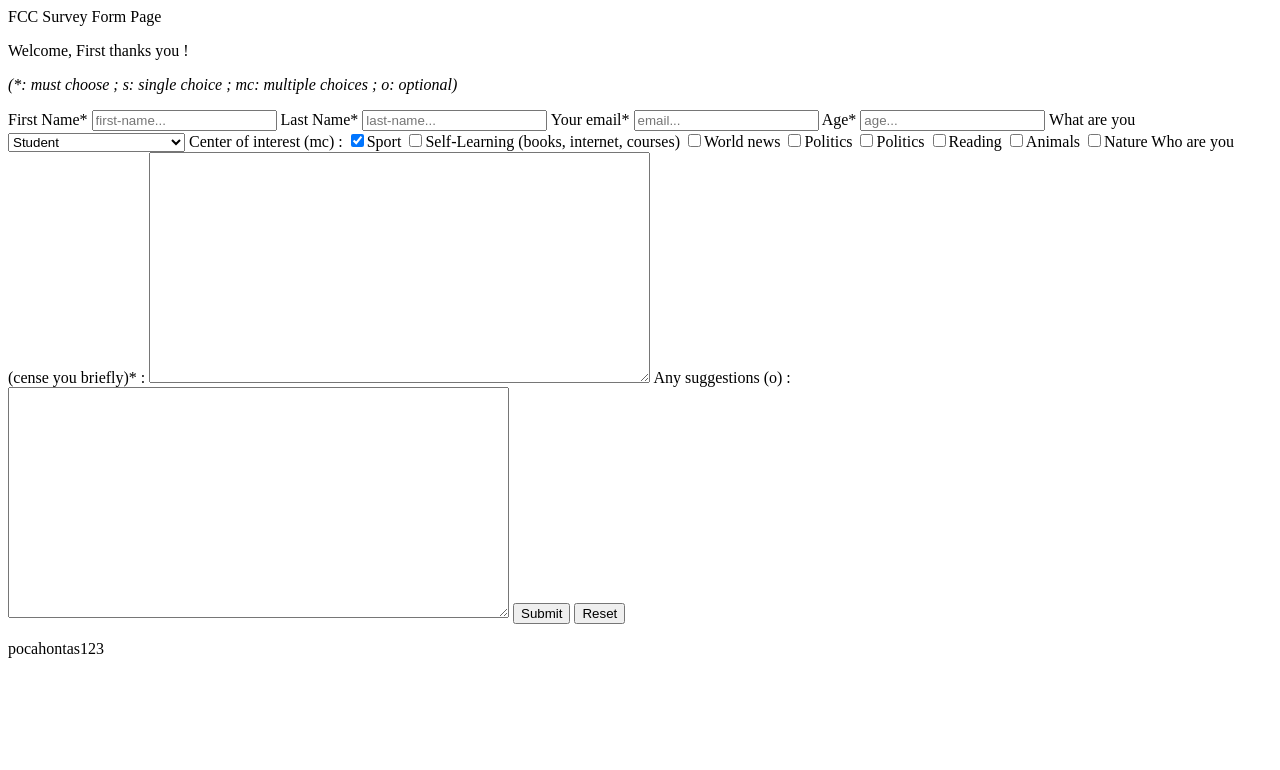
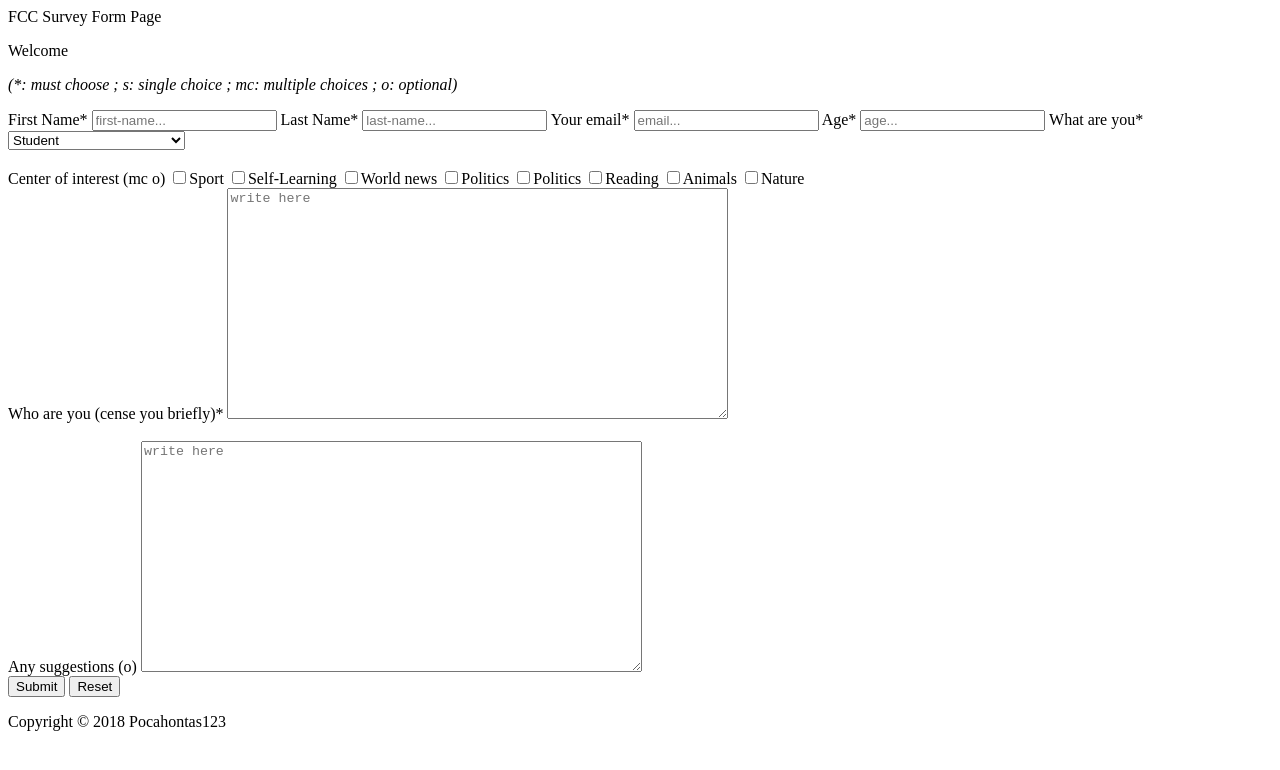
Before and after one commit to pocahontas123/Survey-Form-GIT, a plain HTML site: page index.html in a window 1280 px wide. Drawn offline with Linux system fonts and the light colour scheme.

Commit message:
add footer text and finished html code

```diff
--- a/index.html
+++ b/index.html
@@ -16,12 +16,13 @@
 		<div id="main-page">
 			<header>
 				<p>FCC Survey Form Page</p>
-				<p>Welcome, First thanks you !</p>
+				<p>Welcome</p>
 			</header>
-
+			<!-- -->
 			<main>
 				<p><i>(*: must choose ; s: single choice ; mc: multiple choices ; o: optional)</i></p>
-				<form action="" method="get">
+				<form id="main-form" action="" method="get">
+					<span id="basic-info">
 						<label for="firstname">First Name*</label>
 						<input type="text" id="firstname" name="firstname" placeholder="first-name..." required>
 
@@ -33,39 +34,43 @@
 
 						<label for="Age">Age*</label>
 						<input type="text" id="age" name="age" placeholder="age...">
+					</span>
 
-
-					<label for="whatAreYou">What are you</label>
-					<select id="whatAreYou" name="whatAreYou">
+					<span id="advanced-info">
+						<label class="first" for="whatAreYou">What are you*</label>
+						<select id="whatAreYou" name="whatAreYou" required>
 							<option value="student">Student</option>
 							<option value="fullTimeJob">Full time job</option>
 							<option value="AllTheTime">All the time in the world</option>
 							<option value="ShowPaper">Show me your papers first</option>
 						</select>
-
-					Center of interest (mc) :
-					<label><input type="checkbox" checked/>Sport<label>
-					<label><input type="checkbox"/>Self-Learning (books, internet, courses)<label>
+						<br><br>
+						<label for="centerOfInterest">Center of interest (mc o)</label>
+						<label><input type="checkbox"/>Sport<label>
+						<label><input type="checkbox"/>Self-Learning<label>
 						<label><input type="checkbox"/>World news<label>
 						<label><input type="checkbox"/>Politics<label>
 						<label><input type="checkbox"/>Politics<label>
 						<label><input type="checkbox"/>Reading<label>
 						<label><input type="checkbox"/>Animals<label>
 						<label><input type="checkbox"/>Nature<label>
+						<br>
+						<label for="whoAreYou">Who are you (cense you briefly)*</label>
+						<textarea cols="60" rows="15" name="whoYouAre" placeholder="write here"></textarea>
+						<br><br>
+						<label for="anySuggestions">Any suggestions (o)</label>
+						<textarea cols="60" rows="15" name="anySuggestion" placeholder="write here" required></textarea>
+					</span>
 
-					Who are you (cense you briefly)* :
-					<textarea cols="60" rows="15" name="whoYouAre"></textarea>
-
-					Any suggestions (o) :
-					<textarea cols="60" rows="15" name="whoYouAre" required></textarea>
-
+					<div id="submitReset">
 						<input type="submit" value="Submit"></input>
 						<input type="reset" value="Reset">
+					</div>
 				</form>
 			</main>
 
 			<footer>
-				<p>pocahontas123</p>
+				<p>Copyright © 2018 Pocahontas123</p>
 			</footer>
 		</div><!-- #main-page -->
 	</body>
```
Lines whose indentation alone changed are shown as unchanged.
